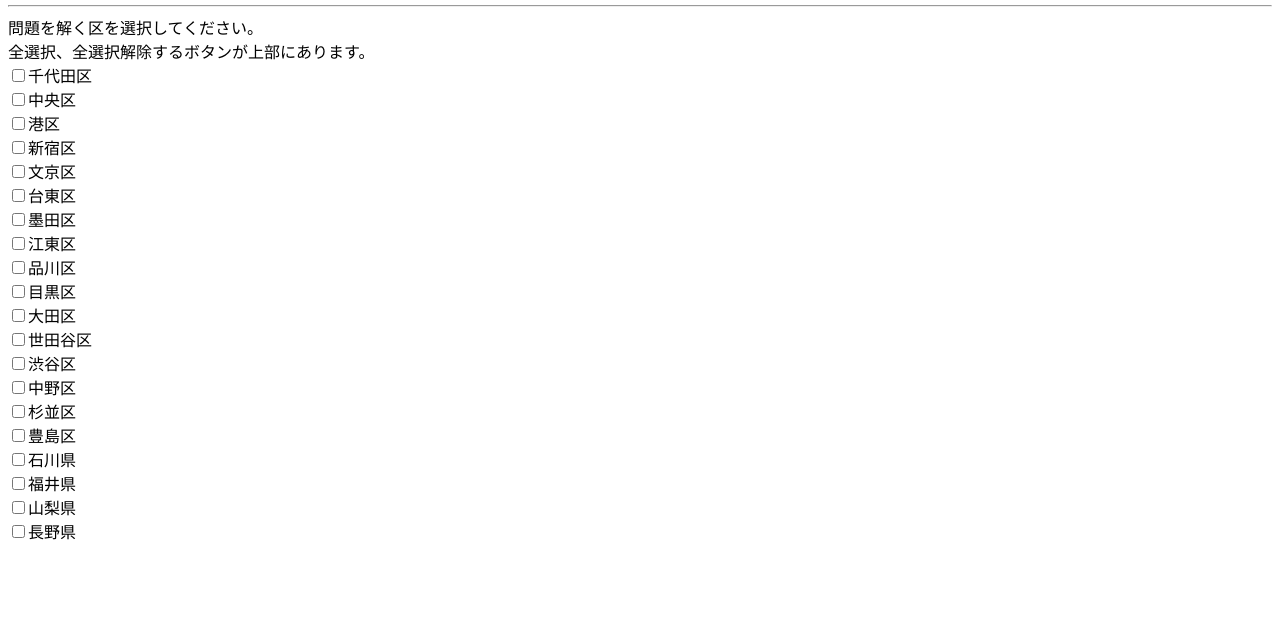
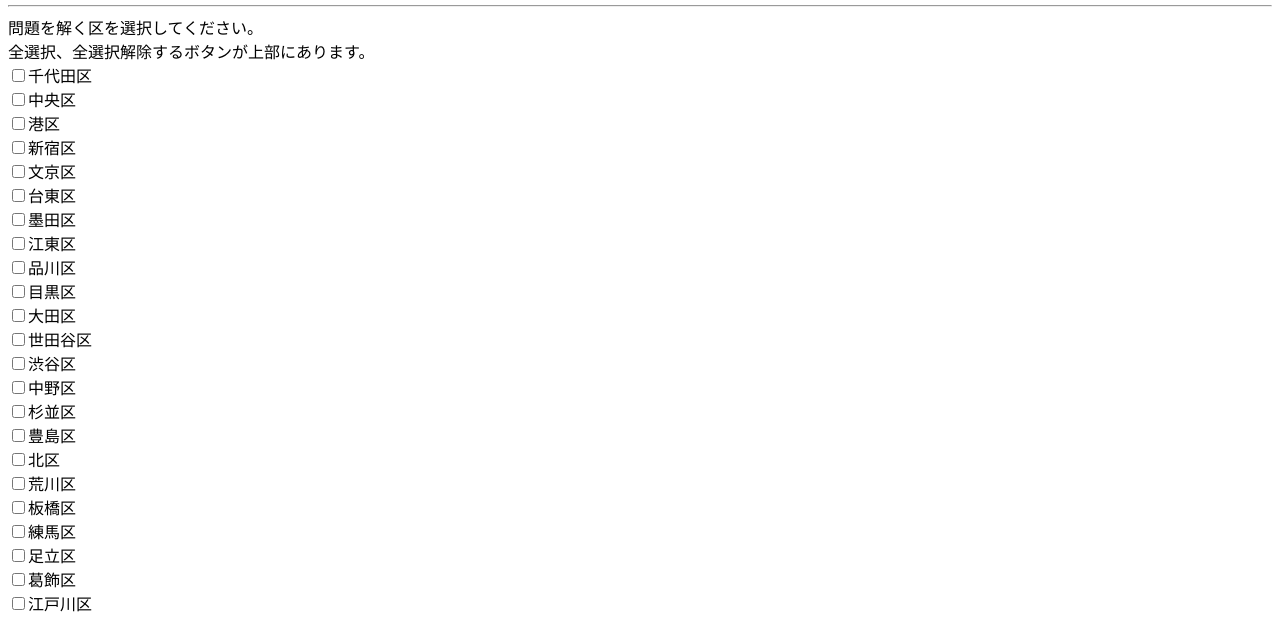
Before and after one commit to koni1212/salesman, a plain HTML site: page tokyo23ku.html in a window 1280 px wide. Shown: the part 718-1341 px from the top of the page. Before the commit the page ends 1269 px from the top, so only its background shows below. Drawn offline with nearby package versions, Linux system fonts and the light colour scheme; some packages are replaced by stand-ins of ours.

Commit message:
東京都23区のデータを投入

```diff
--- a/tokyo23ku.html
+++ b/tokyo23ku.html
@@ -89,10 +89,13 @@ $(function() {
 <input type="checkbox" data-name="中野区" data-ido="35.4227" data-keido="139.3950">中野区<br>
 <input type="checkbox" data-name="杉並区" data-ido="35.4158" data-keido="139.3811">杉並区<br>
 <input type="checkbox" data-name="豊島区" data-ido="35.4334" data-keido="139.4300">豊島区<br>
-<input type="checkbox" data-name="北区" data-ido="35.4510" data-keido="136.62556">石川県<br>
-<input type="checkbox" data-name="福井県" data-ido="36.06528" data-keido="136.22194">福井県<br>
-<input type="checkbox" data-name="山梨県" data-ido="35.66389" data-keido="138.56833">山梨県<br>
-<input type="checkbox" data-name="長野県" data-ido="36.65139" data-keido="138.18111">長野県<br>
+<input type="checkbox" data-name="北区" data-ido="35.4510" data-keido="139.4401">北区<br>
+<input type="checkbox" data-name="荒川区" data-ido="35.4410" data-keido="139.4700">荒川区<br>
+<input type="checkbox" data-name="板橋区" data-ido="35.4504" data-keido="139.4234">板橋区<br>
+<input type="checkbox" data-name="練馬区" data-ido="35.4408" data-keido="139.3908">練馬区<br>
+<input type="checkbox" data-name="足立区" data-ido="35.4630" data-keido="139.4817">足立区<br>
+<input type="checkbox" data-name="葛飾区" data-ido="35.4436" data-keido="139.5050">葛飾区<br>
+<input type="checkbox" data-name="江戸川区" data-ido="35.4224" data-keido="139.5206">江戸川区<br>
 
 </body>
 </html>
```
